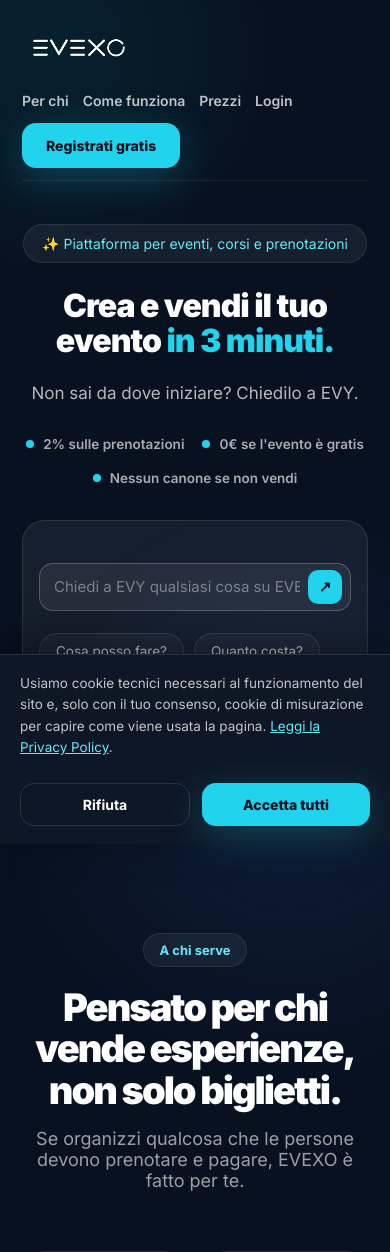
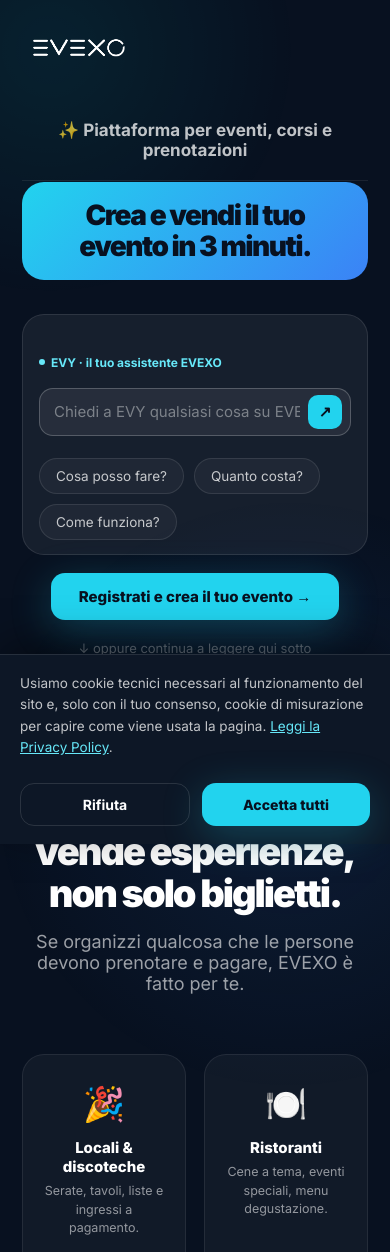
Before and after one commit to GRESO-RMS/evexo-landing, a Flask app: page / in a window 390 px wide. Shown: the top 1252 px of the page. Run offline with Flask 3, Linux system fonts and the light colour scheme.

Commit message:
fix mobile version

```diff
--- a/templates/index.html
+++ b/templates/index.html
@@ -178,8 +178,12 @@ body::after{content:'';position:fixed;bottom:-250px;right:-200px;width:600px;hei
 .btn-secondary:hover{background:rgba(255,255,255,0.06);}
 
 /* HERO */
-.hero{text-align:center;padding:36px 0 30px 0;max-width:1040px;margin:0 auto;}
-.hero-tag{display:inline-flex;align-items:center;gap:10px;padding:10px 18px;border-radius:999px;background:rgba(255,255,255,0.06);border:1px solid rgba(255,255,255,0.08);color:#67e8f9;font-size:14px;margin-bottom:25px;}
+.hero{text-align:center;padding:20px 0 30px 0;max-width:1040px;margin:0 auto;}
+.hero-tag{display:inline-flex;align-items:center;gap:10px;padding:10px 18px;border-radius:999px;background:rgba(255,255,255,0.06);border:1px solid rgba(255,255,255,0.08);color:#67e8f9;font-size:16px;font-weight:600;margin-bottom:20px;}
+.hero-h1-cta{display:none;font-size:40px;line-height:1.1;letter-spacing:-1.5px;font-weight:900;background:linear-gradient(135deg,#22d3ee,#3b82f6);color:#081120 !important;border-radius:22px;padding:22px 28px;margin:0 auto 24px auto;max-width:480px;}
+.hero-h1-cta span{color:#081120;}
+.hero-h1-desktop{display:block;}
+.mobile-cta-signup{display:none;justify-content:center;margin-top:18px;}
 .hero h1{font-size:44px;line-height:1.1;letter-spacing:-1.5px;font-weight:900;white-space:normal;}
 .hero h1 span{color:#22d3ee;}
 .hero p.lead{margin:22px auto 0 auto;color:rgba(255,255,255,0.7);font-size:19px;line-height:1.6;max-width:none;}
@@ -210,7 +214,7 @@ body::after{content:'';position:fixed;bottom:-250px;right:-200px;width:600px;hei
 .chip:hover{background:rgba(34,211,238,0.1);border-color:rgba(34,211,238,0.4);color:white;}
 .evy-tag{display:flex;align-items:center;gap:6px;font-size:12px;color:#67e8f9;font-weight:700;margin-top:16px;justify-content:center;}
 .evy-dot{width:6px;height:6px;border-radius:50%;background:#67e8f9;}
-.scrolldown{text-align:center;margin-top:36px;color:rgba(255,255,255,0.35);font-size:13px;}
+.scrolldown{text-align:center;margin-top:20px;color:rgba(255,255,255,0.35);font-size:13px;}
 .mockup-list{display:flex;flex-direction:column;gap:12px;}
 .mockup-item{background:rgba(255,255,255,0.04);border-radius:18px;padding:16px 18px;display:flex;justify-content:space-between;align-items:center;transition:0.3s;}
 @media (hover: hover) {.mockup-item:hover{transform:translateX(4px);}}
@@ -223,7 +227,7 @@ body::after{content:'';position:fixed;bottom:-250px;right:-200px;width:600px;hei
 .section-head p{margin-top:16px;color:rgba(255,255,255,0.6);font-size:18px;max-width:620px;margin-inline:auto;}
 
 /* AUDIENCE */
-.audience{padding:90px 0;}
+.audience{padding:50px 0 90px 0;}
 .audience-grid{display:grid;grid-template-columns:repeat(5, 1fr);gap:18px;}
 .audience-card{background:rgba(255,255,255,0.04);border:1px solid rgba(255,255,255,0.08);border-radius:22px;padding:28px 18px;text-align:center;transition:0.3s;}
 .audience-clickable{cursor:pointer;}
@@ -322,8 +326,23 @@ footer{border-top:1px solid rgba(255,255,255,0.08);padding:40px 0 60px 0;margin-
     .hero p.lead{font-size:17px;}
     .navbar{flex-wrap:wrap;gap:16px;padding:20px 0;}
     .logo img{height:56px !important;}
-    .nav-links{gap:14px;flex-wrap:wrap;}
-    .nav-links a{font-size:14px;}
+
+    /* MOBILE — nascondi nav links */
+    .nav-links{display:none;}
+
+    /* MOBILE — hero-tag senza bordo, testo più grande */
+    .hero-tag{background:none;border:none;padding:4px 0;font-size:17px;font-weight:700;color:rgba(255,255,255,0.75);margin-bottom:18px;}
+
+    /* MOBILE — H1 diventa CTA */
+    .hero-h1-cta{display:block;font-size:28px;padding:18px 22px;}
+    .hero-h1-desktop{display:none;}
+
+    /* MOBILE — nascondi trust-row (bullet points) */
+    .trust-row{display:none;}
+
+    /* MOBILE — bottone registrati sotto chat */
+    .mobile-cta-signup{display:flex;}
+
     .audience-grid{grid-template-columns:repeat(2,1fr);}
     .cta-box{padding:40px 24px;}
     .cta-box h2{font-size:32px;}
@@ -353,11 +372,13 @@ footer{border-top:1px solid rgba(255,255,255,0.08);padding:40px 0 60px 0;margin-
 <section class="hero">
     <div class="hero-tag">✨ Piattaforma per eventi, corsi e prenotazioni</div>
 
-    <h1>Crea e vendi il tuo evento <span>in 3 minuti.</span></h1>
+    <!-- Desktop H1 normale -->
+    <h1 class="hero-h1-desktop">Crea e vendi il tuo evento <span>in 3 minuti.</span></h1>
 
-    <p class="lead">
-        Non sai da dove iniziare? Chiedilo a EVY.
-    </p>
+    <!-- Mobile H1 come CTA button -->
+    <a href="https://www.app.evexo.eu/signup" class="hero-h1-cta" style="text-decoration:none;">
+        Crea e vendi il tuo evento <span>in 3 minuti.</span>
+    </a>
 
     <div class="trust-row">
         <div class="trust-item"><span class="dot"></span> 2% sulle prenotazioni</div>
@@ -369,6 +390,7 @@ footer{border-top:1px solid rgba(255,255,255,0.08);padding:40px 0 60px 0;margin-
         <div class="chat-empty" id="chatEmpty"></div>
         <div class="chat-messages" id="chatMessages"></div>
         <div class="followups" id="followups"></div>
+        <div class="evy-tag" style="padding:10px 16px 6px 16px;justify-content:flex-start;margin-top:0;"><span class="evy-dot"></span>EVY · il tuo assistente EVEXO</div>
         <div class="ask-box">
             <div class="ask-box-inner">
                 <input type="text" id="askInput" placeholder="Chiedi a EVY qualsiasi cosa su EVEXO..." onkeydown="if(event.key==='Enter')sendAskEvy()">
@@ -381,7 +403,11 @@ footer{border-top:1px solid rgba(255,255,255,0.08);padding:40px 0 60px 0;margin-
             <div class="chip" onclick="askEvyChip('Come funzionano i pagamenti?')">Come funziona?</div>
         </div>
     </div>
-    <div class="evy-tag"><span class="evy-dot"></span>EVY · il tuo assistente EVEXO</div>
+    <div class="mobile-cta-signup">
+        <a href="https://www.app.evexo.eu/signup" class="btn-primary" style="font-size:15px;padding:14px 28px;border-radius:14px;">
+            Registrati e crea il tuo evento →
+        </a>
+    </div>
 
     <div class="scrolldown" id="scrollHint">↓ oppure continua a leggere qui sotto</div>
 </section>
```
